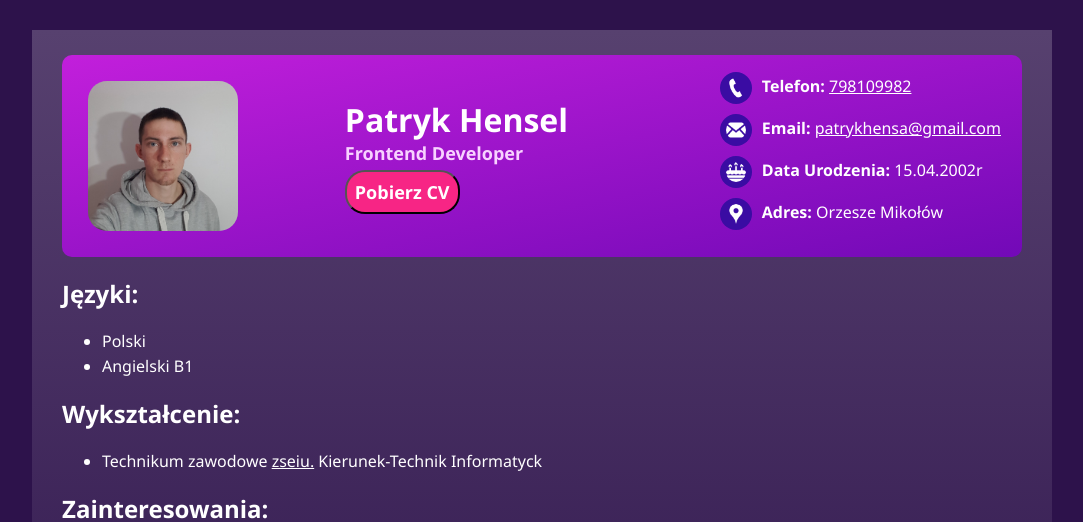
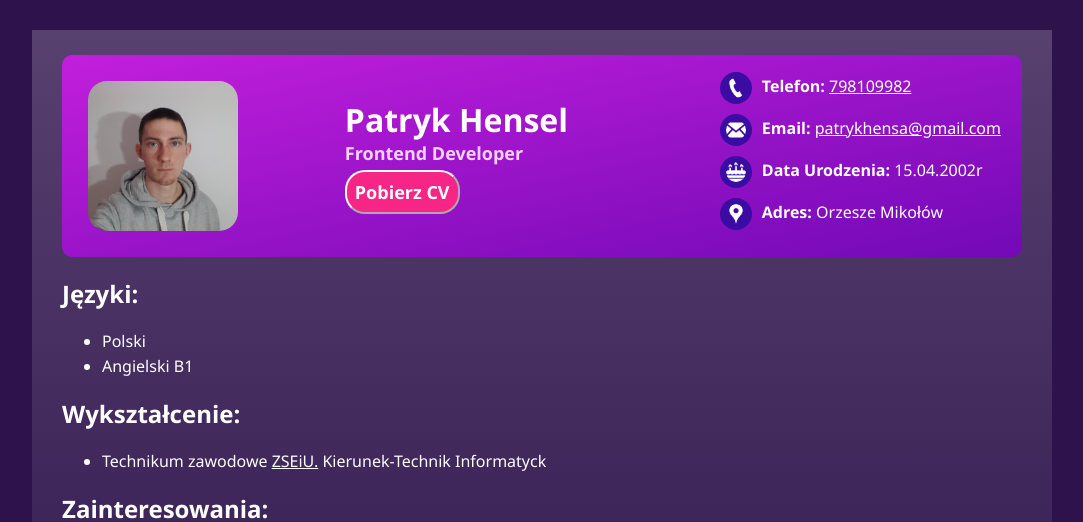
Before and after one commit to moodyplay/Programing, a plain HTML site: page Programing/Pat's CV/index.html in a window 1280 px wide. Shown: the top 522 px of the page, without its empty margins (98-1181 px from the left). Drawn offline with Linux system fonts and the light colour scheme.

Commit message:
adding cv link

```diff
--- a/Programing/Pat's CV/index.html
+++ b/Programing/Pat's CV/index.html
@@ -14,7 +14,9 @@
         <div class="name">
           <h1 id="name">Patryk Hensel</h1>
           <span id="span">Frontend Developer</span>
-          <button id="button">Pobierz CV</button>
+          <div>
+          <a class="download-link" href="https://store11.gofile.io/download/944557b5-fd6f-4ec9-8593-adbbe976873f/CV.pdf">Pobierz CV</a>
+          </div>
         </div>
         <ul class="info">
           <li><img src="images/phone.png"><b>Telefon: </b><a href="tel:798109982">798109982</a></li>
@@ -34,7 +36,7 @@
     <section>
     <h1>Wykształcenie:</h1>
     <ul>
-      <li>Technikum zawodowe <a href="https://www.zseiulaziska.pl/zseiu2020/">zseiu.</a> Kierunek-Technik Informatyck</li>
+      <li>Technikum zawodowe <a href="https://www.zseiulaziska.pl/zseiu2020/">ZSEiU.</a> Kierunek-Technik Informatyck</li>
     </ul>
   </section>
     <section>
--- a/Programing/Pat's CV/style.css
+++ b/Programing/Pat's CV/style.css
@@ -158,9 +158,11 @@ margin-bottom: 3px;
   border-radius: 10px;
   font-weight: bold;
 }
-#button{
+.download-link{
+  border: 2px outset white;
+  text-decoration: none;
   margin-top: 5px;
-  display:block;
+  display: inline-block;
   font-size: 18px;
   color: white;
   background-color: #F72585;
```
